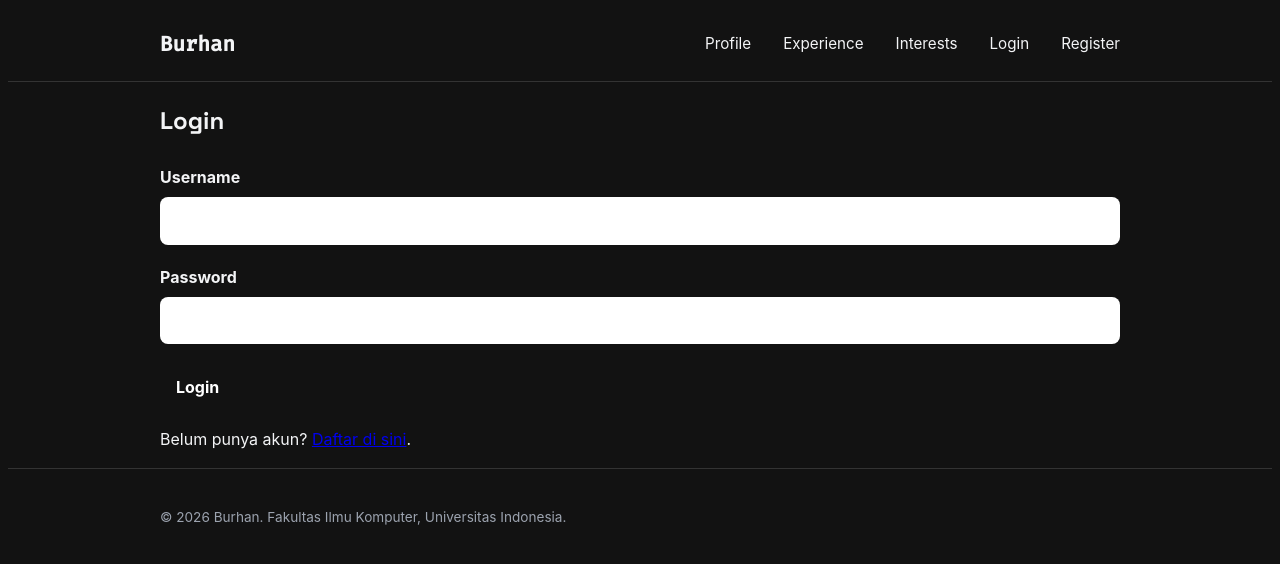
After one commit to farrel-arvindra/myportofolio, a Django app: page /login/ in a window 1280 px wide. The commit adds this page. Shown: the top 564 px of the page. Run offline with Django 5.2, Linux system fonts and the light colour scheme.

Commit message:
tutorial 4

```diff
--- a/main/urls.py
+++ b/main/urls.py
@@ -1,6 +1,6 @@
 from django.urls import path
 
-from main.views import show_main, show_experience, show_interest, create_interest
+from main.views import show_main, show_experience, show_interest, create_interest, register, login_user, logout_user, toggle_star, show_projects, get_projects_json
 
 app_name = "main"
 
@@ -9,4 +9,15 @@ urlpatterns = [
     path("experience/", show_experience, name="show_experience"),
     path("interest/", show_interest, name='show_interest'),
     path("interest/add/", create_interest, name="create_interest"),
+    path("register/", register, name="register"),
+    path("login/", login_user, name="login"),
+    path("logout/", logout_user, name="logout"),
+    path("projects/", show_projects, name="show_projects"),
+    # Tambahkan path ini ke dalam urlpatterns
+    path(
+        "projects/<uuid:project_id>/star/",
+        toggle_star,
+        name="toggle_star",
+    ),
+    path("api/projects/", get_projects_json, name="get_projects_json")
 ]
--- a/main/views.py
+++ b/main/views.py
@@ -5,11 +5,20 @@ from django.http import HttpResponse
 
 # Create your views here.
 from main.models import Experience
-from main.models import Interest
-from main.forms import InterestForm
+from main.models import Interest, Project
+from main.forms import InterestForm, ProjectForm
+
+from django.contrib import messages
+from django.contrib.auth import login, logout
+from django.contrib.auth.forms import AuthenticationForm, UserCreationForm
+from django.shortcuts import redirect, render
+import datetime
+from django.contrib.auth.decorators import login_required  # Tambahkan baris ini
+from django.core.exceptions import PermissionDenied        # Tambahkan baris ini
 
 
 def show_main(request):
+    last_login = request.COOKIES.get('last_login', 'Belum ada sesi login / Cookie tidak ditemukan')
     context = {
         "name": "Maulana Farrel Arvindra",
         "npm": "2506552802",
@@ -18,6 +27,7 @@ def show_main(request):
             "Mahasiswa Sistem Informasi Universitas Indonesia yang tertarik "
             "pada pengembangan perangkat lunak dan pendidikan."
         ),
+        "last_login": last_login,
     }
     return render(request, "index.html", context)
 
@@ -37,6 +47,23 @@ def show_interest(request):
 
     return render(request, "interest.html", context)
 
+@login_required(login_url="/login/")
+def create_project(request):
+    if not request.user.is_superuser:
+        raise PermissionDenied
+    form = ProjectForm(request.POST or None)
+
+    if request.method == "POST" and form.is_valid():
+        form.save()
+        messages.success(request, "Proyek baru berhasil ditambahkan!")
+        return redirect("main:show_projects")
+
+    context = {
+        "name": "Burhan",
+        "form": form,
+    }
+    return render(request, "projects_form.html", context)
+
 def create_interest(request):
     form = InterestForm(request.POST or None)
 
@@ -50,3 +77,86 @@ def create_interest(request):
         "form": form,
     }
     return render(request, "interests_form.html", context)
+
+def register(request):
+    form = UserCreationForm(request.POST or None)
+
+    if request.method == "POST" and form.is_valid():
+        form.save()
+        messages.success(request, "Akun berhasil dibuat. Silakan login.")
+        return redirect("main:login")
+
+    context = {
+        "name": "Burhan",
+        "form": form,
+    }
+    return render(request, "register.html", context)
+
+def login_user(request):
+    form = AuthenticationForm(request, data=request.POST or None)
+
+    if request.method == "POST" and form.is_valid():
+        user = form.get_user()
+        login(request, user)
+        response = redirect("main:show_main")
+        response.set_cookie('last_login', datetime.datetime.now().strftime('%Y-%m-%d %H:%M:%S'))
+        return response
+
+    context = {
+        "name": "Burhan",
+        "form": form,
+    }
+    return render(request, "login.html", context)
+
+def logout_user(request):
+    logout(request)
+    response = redirect("main:show_main")
+    response.delete_cookie('last_login')
+    return response
+
+@login_required(login_url="/login/")
+def delete_project(request, project_id):
+    if not request.user.is_superuser:
+        raise PermissionDenied
+    project = get_object_or_404(Project, pk=project_id)
+
+    if request.method == "POST":
+        project.delete()
+        messages.success(request, "Project berhasil dihapus!")
+        return redirect("main:show_projects")
+
+    return redirect("main:show_projects")
+
+# Tanpa cek is_superuser: semua akun yang sudah login boleh memberi star
+@login_required(login_url="/login/")
+def toggle_star(request, project_id):
+    project = get_object_or_404(Project, pk=project_id)
+
+    if request.method == "POST":
+        # Kalau akun ini sudah pernah memberi star, batalkan star-nya.
+        # Kalau belum, tambahkan star.
+        if request.user in project.starred_by.all():
+            project.starred_by.remove(request.user)
+        else:
+            project.starred_by.add(request.user)
+
+    return redirect("main:show_projects")
+
+def show_projects(request):
+    context = {
+        "name": "Burhan",
+        "project_list": Project.objects.all(),
+    }
+    return render(request, "project.html", context)
+
+def get_projects_json(request):
+    title_query = request.GET.get("title", "").strip()
+    projects = Project.objects.all()
+
+    if title_query:
+        projects = projects.filter(title__icontains=title_query)
+
+    projects_json = serializers.serialize(
+    "json", projects, use_natural_foreign_keys=True  # Tambahkan argumen ini
+)
+    return HttpResponse(projects_json, content_type="application/json")
--- a/portofolio/settings.py
+++ b/portofolio/settings.py
@@ -67,6 +67,7 @@ TEMPLATES = [
         'APP_DIRS': True,
         'OPTIONS': {
             'context_processors': [
+                "django.template.context_processors.debug",
                 'django.template.context_processors.request',
                 'django.contrib.auth.context_processors.auth',
                 'django.contrib.messages.context_processors.messages',
--- a/static/css/style.css
+++ b/static/css/style.css
@@ -452,3 +452,84 @@ h1 {
 .button-secondary {
     background: var(--ink);
 }
+
+.project-form {
+    width: 100%;
+    max-width: 100%;
+    margin-top: 1.5rem;
+}
+
+.form-group {
+    margin-bottom: 1.25rem;
+}
+
+.form-group label {
+    display: block;
+    margin-bottom: 0.4rem;
+    font-weight: 700;
+}
+
+.form-group input,
+.form-group textarea {
+    width: 100%;
+    box-sizing: border-box;
+    padding: 0.7rem;
+    border: 1px solid var(--accent);
+    border-radius: var(--radius);
+    font: inherit;
+    transition:
+        border-color 0.2s ease,
+        outline-color 0.2s ease;
+}
+
+.form-group input:focus,
+.form-group textarea:focus {
+    outline: 2px solid var(--accent);
+    border-color: var(--accent);
+}
+
+.form-error {
+    color: #b42318;
+    font-size: 0.85rem;
+    margin-top: 0.35rem;
+}
+
+.button {
+    display: inline-block;
+    height: fit-content;
+    border: 0;
+    border-radius: var(--radius);
+    padding: 0.65rem 1rem;
+    background: var(--accent);
+    color: white;
+    cursor: pointer;
+    font: inherit;
+    font-weight: 700;
+    text-decoration: none;
+}
+
+.button-secondary {
+    background: var(--ink);
+}
+
+.star-form {
+    display: inline;
+}
+
+.button-star {
+    display: inline-flex;
+    align-items: center;
+    gap: 0.4rem;
+    background: var(--ink);
+}
+
+.button-star.is-starred {
+    background: var(--accent);
+}
+
+.star-count {
+    padding: 0.05rem 0.4rem;
+    border-radius: 999px;
+    background: rgba(255, 255, 255, 0.25);
+    font-size: 0.8rem;
+}
--- a/templates/base.html
+++ b/templates/base.html
@@ -25,6 +25,13 @@
           <a href="{% url 'main:show_main' %}">Profile</a>
           <a href="{% url 'main:show_experience' %}">Experience</a>
           <a href="{% url 'main:show_interest' %}">Interests</a>
+          {% if user.is_authenticated %}
+          <span class="nav-user">{{ user.username }}</span>
+          <a href="{% url 'main:logout' %}">Logout</a>
+          {% else %}
+          <a href="{% url 'main:login' %}">Login</a>
+          <a href="{% url 'main:register' %}">Register</a>
+          {% endif %}
         </nav>
       </div>
     </header>
--- a/templates/index.html
+++ b/templates/index.html
@@ -40,6 +40,7 @@
           <div class="hero-details">
             <p class="bio">{{ bio }}</p>
             <dl class="meta-list">
+              <dl class="meta-list">
                 <div class="meta-row">
                   <dt>NPM</dt>
                   <dd>{{ npm }}</dd>
@@ -48,6 +49,11 @@
                   <dt>Program</dt>
                   <dd>{{ study_program }}</dd>
                 </div>
+                <div class="meta-row">
+                  <dt>Sesi Terakhir Login</dt>
+                  <dd>{{ last_login }}</dd>
+                </div>
+              </dl>
             </dl>
             <div class="social-links">
               <a href="https://github.com/farrel-arvindra" class="social-link"
--- /dev/null
+++ b/templates/login.html
@@ -0,0 +1,33 @@
+{% extends "base.html" %}
+{% block meta %}
+    <title>Login - {{ name }}</title>
+{% endblock meta %}
+{% block content %}
+    <main>
+        <section class="experience-section">
+            <div class="container">
+                <h1>Login</h1>
+                {% for message in messages %}
+                    <p class="form-message">{{ message }}</p>
+                {% endfor %}
+                <form method="post" action="{% url 'main:login' %}" class="project-form">
+                    {% csrf_token %}
+                    {% for field in form %}
+                        <div class="form-group">
+                            <label for="{{ field.id_for_label }}">{{ field.label }}</label>
+                            {{ field }}
+                            {% for error in field.errors %}
+                                <p class="form-error">{{ error }}</p>
+                            {% endfor %}
+                        </div>
+                    {% endfor %}
+                    {% for error in form.non_field_errors %}
+                        <p class="form-error">{{ error }}</p>
+                    {% endfor %}
+                    <button type="submit" class="button">Login</button>
+                </form>
+                <p>Belum punya akun? <a href="{% url 'main:register' %}">Daftar di sini</a>.</p>
+            </div>
+        </section>
+    </main>
+{% endblock content %}
```
Also changed, not shown: main/forms.py (+52 -1 lines), main/models.py (+15 -0 lines), templates/project.html (added, +59 -0 lines), templates/project_star.html (added, +10 -0 lines), templates/projects_form.html (added, +65 -0 lines), templates/register.html (added, +33 -0 lines), main/migrations/0003_project.py (added). Lines whose indentation alone changed are shown as unchanged.
